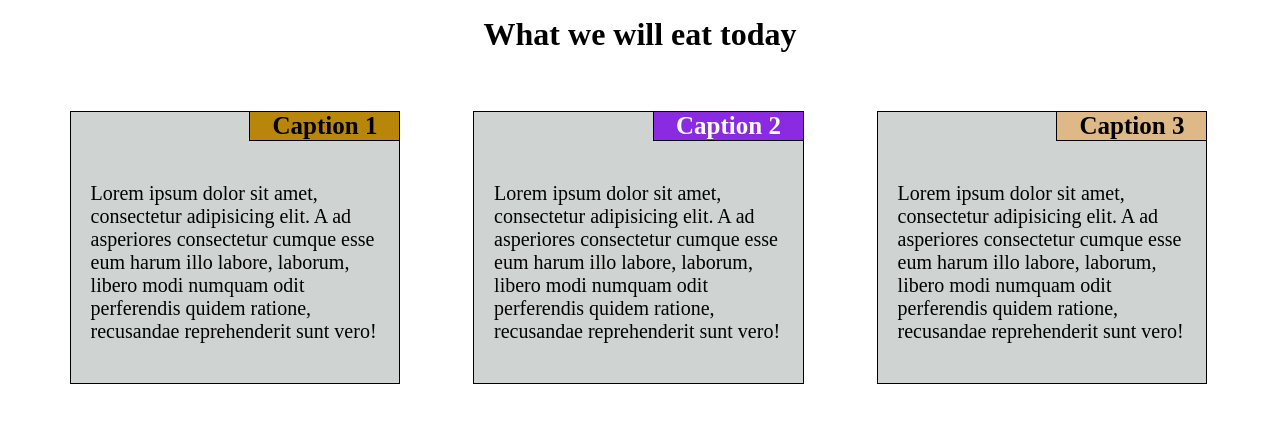
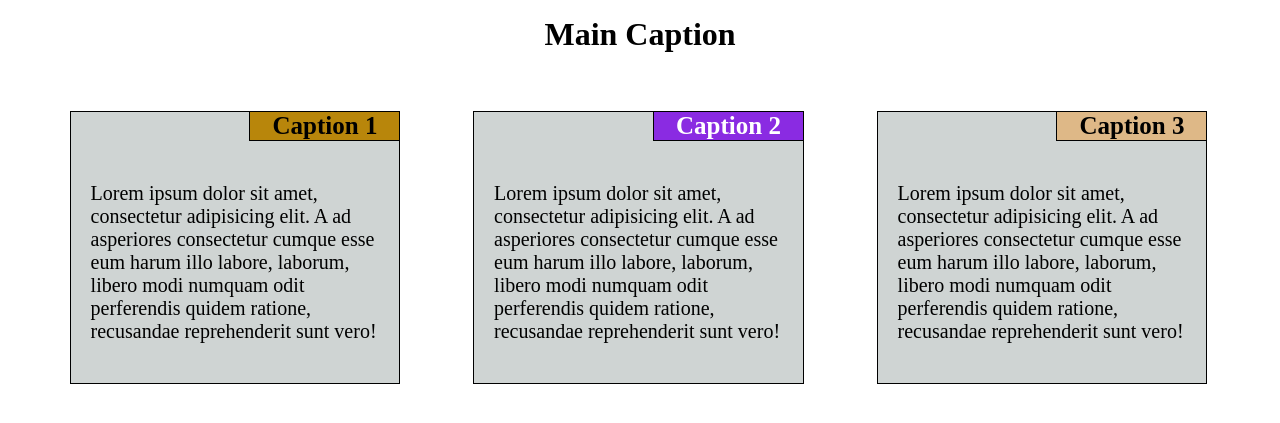
Before and after one commit to MaksBys/MaksBys.github.io, a plain HTML site: page Lab3/index.html in a window 1280 px wide. Drawn offline with Linux system fonts and the light colour scheme.

Commit message:
Update index.html

```diff
--- a/Lab3/index.html
+++ b/Lab3/index.html
@@ -10,7 +10,7 @@
     <title>Main Caption</title>
 </head>
 <body>
-<h1>What we will eat today</h1>
+<h1>Main Caption</h1>
 <div class="globaldiv">
     <div class="localdiv col-lg-4 col-md-6 col-sm-12">
         <div class="father">
```
